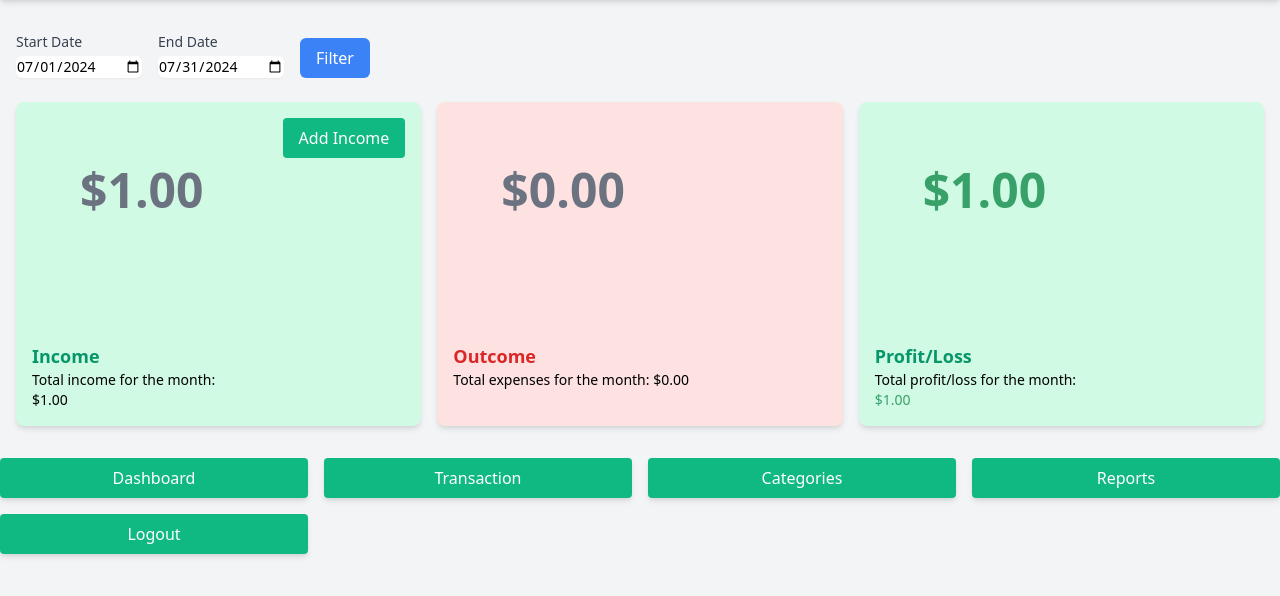
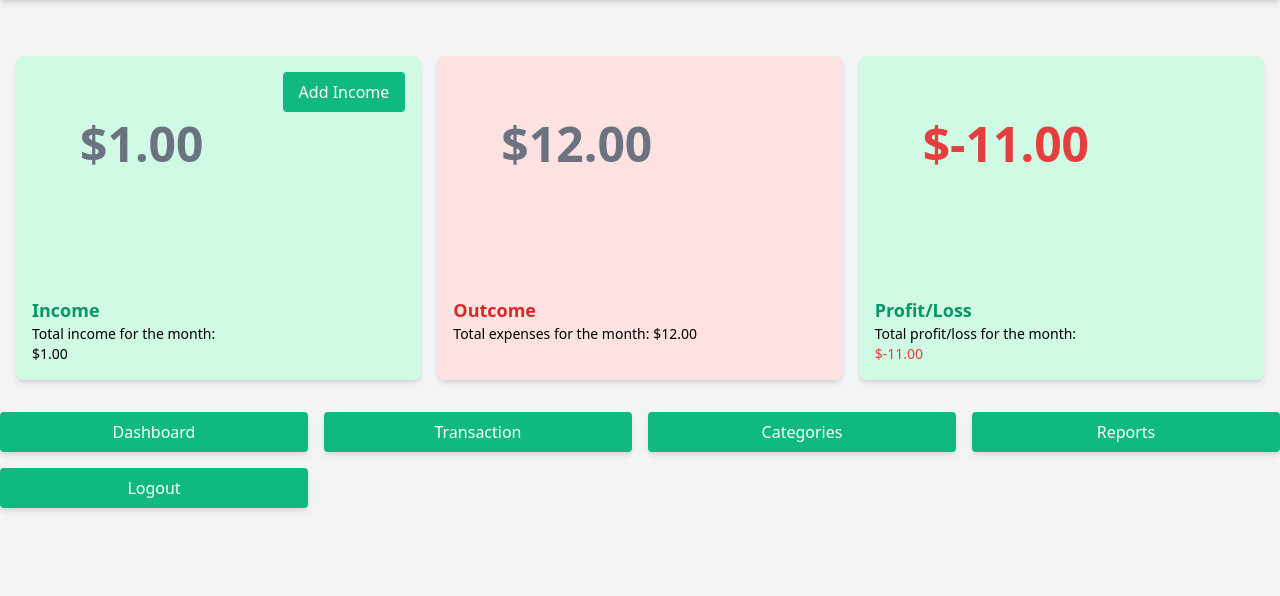
Before and after one commit to 8codevoyager122/tracking, a PHP site: page /dashboard.php in a window 1280 px wide. Shown: the part 44-640 px from the top of the page. Run offline with PHP 8.4, Linux system fonts and the light colour scheme; a user stored in the database is signed in; data comes from the database, SQL or seed files in the repository.

Commit message:
Update dashboard.php

```diff
--- a/dashboard.php
+++ b/dashboard.php
@@ -12,26 +12,27 @@ if (!isset($_SESSION['username'])) {
 $Income = isset($_SESSION['Income']) ? floatval($_SESSION['Income']) : 0; // Manual income set by the user
 $user_id = $_SESSION['user_id'];
 
-// Get the start and end dates from the form submission if available
-$startDate = isset($_POST['start_date']) ? $_POST['start_date'] : date('Y-m-01');
-$endDate = isset($_POST['end_date']) ? $_POST['end_date'] : date('Y-m-t');
+// Initialize total income, expenses, and outcome to 0
+$totalIncome = 0;
+$totalExpenses = 0;
+$totalOutcome = 0;
 
 try {
     // Calculate total income from transactions
-    $stmtIncome = $pdo->prepare("SELECT SUM(amount) AS total_income FROM transactions WHERE user_id = :user_id AND transaction_date BETWEEN :start_date AND :end_date AND category = 'income'");
-    $stmtIncome->execute(['user_id' => $user_id, 'start_date' => $startDate, 'end_date' => $endDate]);
+    $stmtIncome = $pdo->prepare("SELECT SUM(amount) AS total_income FROM transactions WHERE user_id = :user_id AND category = 'income'");
+    $stmtIncome->execute(['user_id' => $user_id]);
     $totalIncome = $stmtIncome->fetchColumn();
     $totalIncome = $totalIncome ? $totalIncome : 0;
 
     // Calculate total expenses from transactions
-    $stmtExpenses = $pdo->prepare("SELECT SUM(amount) AS total_expenses FROM transactions WHERE user_id = :user_id AND transaction_date BETWEEN :start_date AND :end_date AND category = 'expense'");
-    $stmtExpenses->execute(['user_id' => $user_id, 'start_date' => $startDate, 'end_date' => $endDate]);
+    $stmtExpenses = $pdo->prepare("SELECT SUM(amount) AS total_expenses FROM transactions WHERE user_id = :user_id AND category = 'expense'");
+    $stmtExpenses->execute(['user_id' => $user_id]);
     $totalExpenses = $stmtExpenses->fetchColumn();
     $totalExpenses = $totalExpenses ? $totalExpenses : 0;
 
     // Calculate total outcome (sum of transactions)
-    $stmtOutcome = $pdo->prepare("SELECT SUM(amount) AS total_outcome FROM transactions WHERE user_id = :user_id AND transaction_date BETWEEN :start_date AND :end_date");
-    $stmtOutcome->execute(['user_id' => $user_id, 'start_date' => $startDate, 'end_date' => $endDate]);
+    $stmtOutcome = $pdo->prepare("SELECT SUM(amount) AS total_outcome FROM transactions WHERE user_id = :user_id");
+    $stmtOutcome->execute(['user_id' => $user_id]);
     $totalOutcome = $stmtOutcome->fetchColumn();
     $totalOutcome = $totalOutcome ? $totalOutcome : 0;
 
@@ -51,21 +52,21 @@ if ($_SERVER['REQUEST_METHOD'] === 'POST') {
 
         // Recalculate the total income and expenses with the new manual income
         try {
-            $stmtIncome = $pdo->prepare("SELECT SUM(amount) AS total_income FROM transactions WHERE user_id = :user_id AND transaction_date BETWEEN :start_date AND :end_date AND category = 'income'");
-            $stmtIncome->execute(['user_id' => $user_id, 'start_date' => $startDate, 'end_date' => $endDate]);
+            $stmtIncome = $pdo->prepare("SELECT SUM(amount) AS total_income FROM transactions WHERE user_id = :user_id AND category = 'income'");
+            $stmtIncome->execute(['user_id' => $user_id]);
             $totalIncome = $stmtIncome->fetchColumn();
             $totalIncome = $totalIncome ? $totalIncome : 0;
             $totalIncome += $Income;
 
             // Recalculate total expenses
-            $stmtExpenses = $pdo->prepare("SELECT SUM(amount) AS total_expenses FROM transactions WHERE user_id = :user_id AND transaction_date BETWEEN :start_date AND :end_date AND category = 'expense'");
-            $stmtExpenses->execute(['user_id' => $user_id, 'start_date' => $startDate, 'end_date' => $endDate]);
+            $stmtExpenses = $pdo->prepare("SELECT SUM(amount) AS total_expenses FROM transactions WHERE user_id = :user_id AND category = 'expense'");
+            $stmtExpenses->execute(['user_id' => $user_id]);
             $totalExpenses = $stmtExpenses->fetchColumn();
             $totalExpenses = $totalExpenses ? $totalExpenses : 0;
 
             // Calculate total outcome (sum of transactions)
-            $stmtOutcome = $pdo->prepare("SELECT SUM(amount) AS total_outcome FROM transactions WHERE user_id = :user_id AND transaction_date BETWEEN :start_date AND :end_date");
-            $stmtOutcome->execute(['user_id' => $user_id, 'start_date' => $startDate, 'end_date' => $endDate]);
+            $stmtOutcome = $pdo->prepare("SELECT SUM(amount) AS total_outcome FROM transactions WHERE user_id = :user_id");
+            $stmtOutcome->execute(['user_id' => $user_id]);
             $totalOutcome = $stmtOutcome->fetchColumn();
             $totalOutcome = $totalOutcome ? $totalOutcome : 0;
             $totalOutcome += $Income;
@@ -80,6 +81,7 @@ if ($_SERVER['REQUEST_METHOD'] === 'POST') {
     exit;
 }
 ?>
+
 
 <!DOCTYPE html>
 <html lang="en">
@@ -99,7 +101,7 @@ if ($_SERVER['REQUEST_METHOD'] === 'POST') {
 </head>
 <body class="bg-gray-100 dark:bg-gray-900">
     <div class="flex flex-col min-h-screen">
-        <!-- Header section -->
+
         <header class="bg-white dark:bg-zinc-800 shadow-md">
             <div class="container mx-auto px-4 py-2 flex justify-between items-center">
                 <h1 class="text-lg font-semibold">Dashboard</h1>
@@ -110,14 +112,10 @@ if ($_SERVER['REQUEST_METHOD'] === 'POST') {
             <form method="POST" action="dashboard.php" class="mb-6">
                 <div class="flex space-x-4 mb-4">
                     <div>
-                        <label for="start_date" class="block text-sm font-medium text-gray-700 dark:text-gray-300">Start Date</label>
-                        <input type="date" id="start_date" name="start_date" value="<?php echo htmlspecialchars($startDate); ?>" class="mt-1 block w-full border-gray-300 rounded-md shadow-sm focus:border-indigo-500 focus:ring-indigo-500 sm:text-sm">
                     </div>
                     <div>
-                        <label for="end_date" class="block text-sm font-medium text-gray-700 dark:text-gray-300">End Date</label>
-                        <input type="date" id="end_date" name="end_date" value="<?php echo htmlspecialchars($endDate); ?>" class="mt-1 block w-full border-gray-300 rounded-md shadow-sm focus:border-indigo-500 focus:ring-indigo-500 sm:text-sm">
                     </div>
-                    <button type="submit" class="self-end bg-blue-500 text-white py-2 px-4 rounded-md">Filter</button>
+
                 </div>
             </form>
 
```
